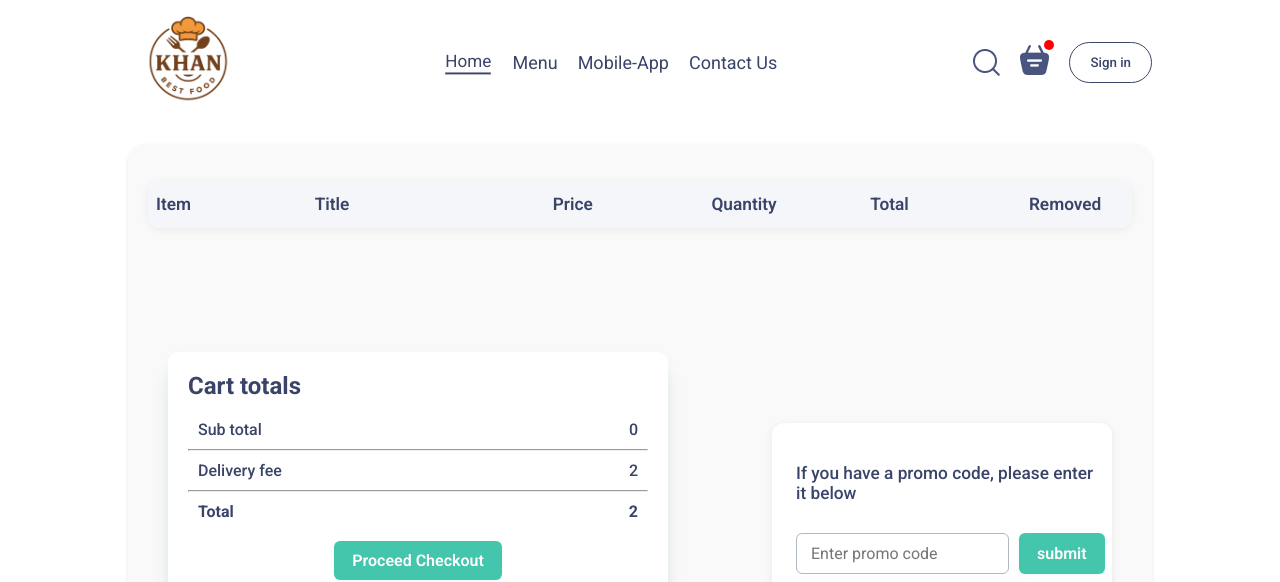
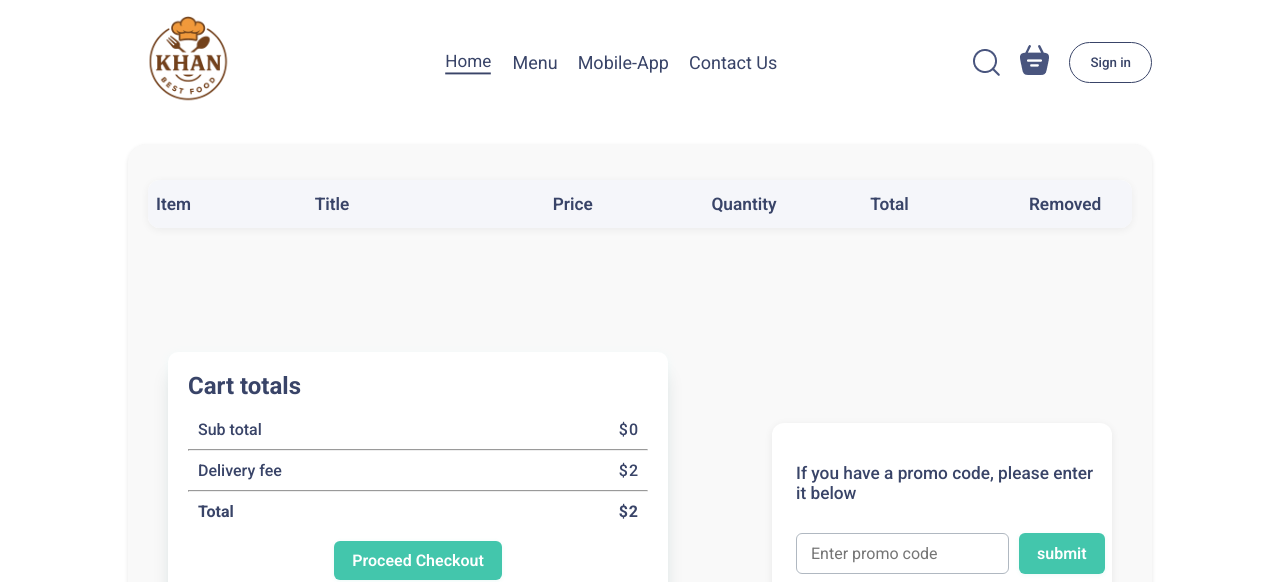
Before and after one commit to students44/fooddelivery, a React (Vite) app in the folder fooddelivery/: page /cart in a window 1280 px wide. Shown: the top 582 px of the page. Built offline with nearby package versions, Linux system fonts and the light colour scheme.

Commit message:
item count functionality complete

```diff
--- a/fooddelivery/src/Components/Navbar/Navbar.css
+++ b/fooddelivery/src/Components/Navbar/Navbar.css
@@ -69,7 +69,7 @@
     width: fit-content;
     display: inline-block;
 }
-.navbar-search-icon .dot {
+/* .navbar-search-icon .dot {
     position: absolute;
     top: 0;
     right: 0;
@@ -81,6 +81,18 @@
     box-shadow: 0 0 0 2px #fff;
     transition: all 0.3s ease;
     z-index: 2;
+} */
+
+.cart-count {
+  background-color: tomato;
+  color: white;
+  padding: 2px 6px;   /* space around number */
+  border-radius: 50%; /* small rounded corners */
+  font-size: 12px;
+  font-weight: bold;
+  position: absolute; /* so it sits on the basket icon */
+  top: -11px;          /* adjust as needed */
+  right: -7px;        /* adjust as needed */
 }
 
 
--- a/fooddelivery/src/Components/Navbar/Navbar.jsx
+++ b/fooddelivery/src/Components/Navbar/Navbar.jsx
@@ -1,7 +1,8 @@
-import React from 'react'
+import React, { useContext } from 'react'
 import './Navbar.css'
 import { assets } from '../../assets/frontend_assets/assets'
 import { useState } from 'react'
+import { StoreContext } from '../../Context/StoreContext';
 import { Link } from 'react-router-dom'
 
 const Navbar = ({setShowLogin}) => {
@@ -9,7 +10,13 @@ const Navbar = ({setShowLogin}) => {
   // Function to handle login button click
 
   // state for navbar menu
-  const [menu, setMenu] =useState("home");
+  const [menu, setMenu] = useState("home");
+
+  // Get cart items from context
+  const { cartItems } = useContext(StoreContext);
+  // Calculate total items in cart
+  const cartCount = Object.values(cartItems || {}).reduce((sum, qty) => sum + (qty || 0), 0);
+
 
 
 
@@ -27,10 +34,16 @@ const Navbar = ({setShowLogin}) => {
      <div className="navbar-right">
       <img src={assets.search_icon} alt="Search icon" />
 
-     <div className='navbar-search-icon'>
-    <Link to= '/Cart'><img src={assets.basket_icon} alt="basket icon" /></Link>
-  <div className='dot'></div>
+
+    <div className='navbar-search-icon'>
+  <Link to='/Cart'>
+    <img src={assets.basket_icon} alt="basket icon" />
+  </Link>
+  {cartCount > 0 && (
+    <div className='cart-count'>{cartCount}</div>
+  )}
 </div>
+
 
 
        <button onClick={()=>setShowLogin(true)} className='sign-in'>Sign in</button>
--- a/fooddelivery/src/Pages/Cart/Cart.jsx
+++ b/fooddelivery/src/Pages/Cart/Cart.jsx
@@ -53,17 +53,17 @@ const Cart = () => {
       <div>
         <div className="cart-total-details">
           <p>Sub total</p>
-          <p>{getTotalItems()}</p>
+          <p><span style={{marginRight:'1px'}}>$</span>{getTotalItems()}</p>
         </div>
         <hr />
         <div className="cart-total-details">
           <p>Delivery fee</p>
-          <p>{2}</p>
+          <p><span style={{marginRight:'1px'}}>$</span>{2}</p>
         </div>
         <hr />
         <div className="cart-total-details">
           <b>Total</b>
-          <b>{getTotalItems() +2}</b>
+          <b><span style={{marginRight:'1px'}}>$</span>{getTotalItems() +2}</b>
         </div>
 
 
```
